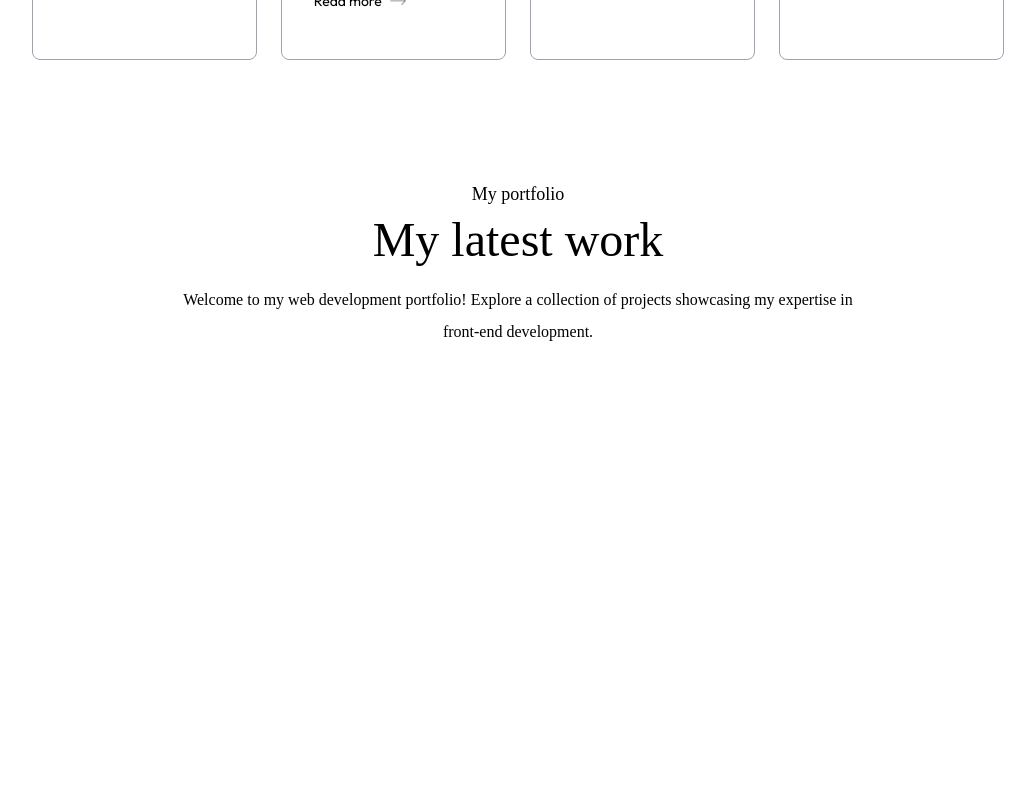
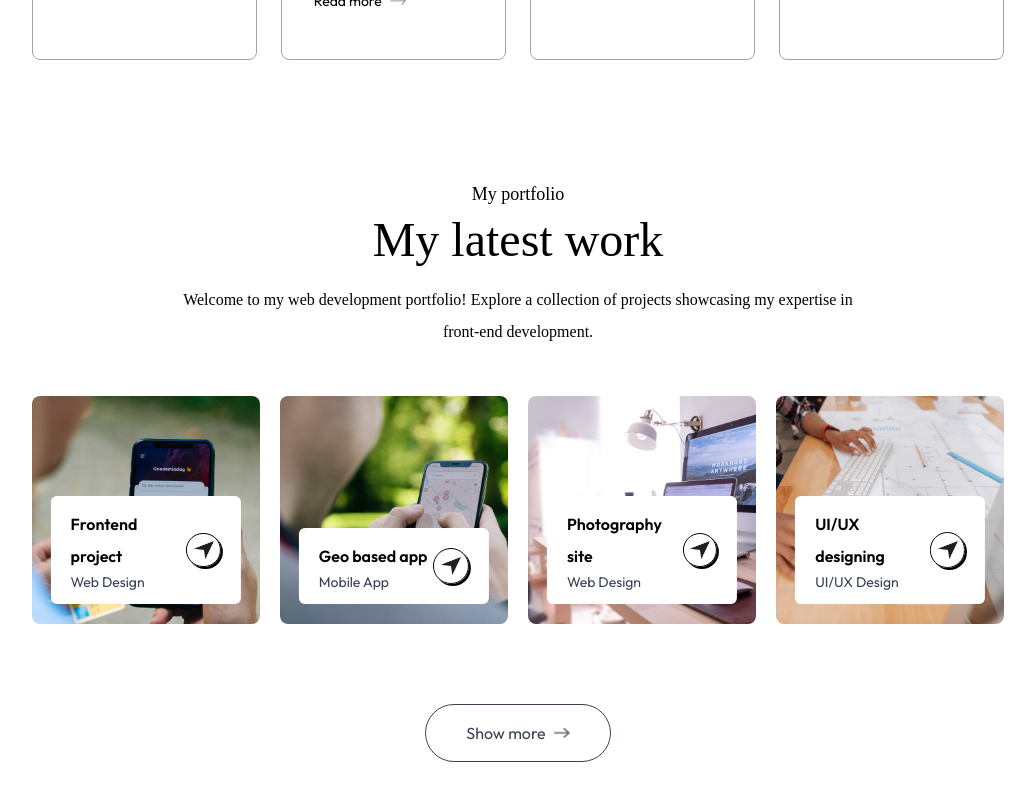
Before and after one commit to chandan-16/chandan-gautam, a Next.js app: page / in a window 1280 px wide. Shown: the part 2279-3079 px from the top of the page, without its empty margins (122-1157 px from the left). Before the commit the page ends 2715 px from the top, so only its background shows below. Built offline with nearby package versions, Linux system fonts and the light colour scheme; a web font is replaced by a local one.

Commit message:
Added the project card in the work components and styled it using both inline css and tailwind css

```diff
--- a/components/Work.jsx
+++ b/components/Work.jsx
@@ -1,3 +1,6 @@
+import { assets, workData } from "@/assets/assets"
+import Image from "next/image"
+
 const Work = () => {
   return (
     <div id="work" className="w-full px-[12%] py-10 scroll-mt-20 mx-auto">
@@ -6,6 +9,25 @@
       <p className="text-center max-w-2xl mx-auto mt-5 mb-12 font-Ovo">
         Welcome to my web development portfolio! Explore a collection of projects showcasing my expertise in front-end development.
       </p>
+
+        <div className="grid grid-cols-auto my-10 gap-5">
+            {
+                workData.map((project, index) => (
+                    <div key={index} className="aspect-square bg-no-repeat bg-cover bg-center rounded-lg cursor-pointer group relative" style={{backgroundImage: `url(${project.bgImage})`}}>
+                        <div className="bg-white w-10/12 rounded-md absolute bottom-5 left-1/2 -translate-x-1/2 py-3 px-5 flex items-center justify-between duration-500 group-hover:bottom-7 z-50">
+                            <div>
+                                <h2 className="font-semibold">{project.title}</h2>
+                                <p className="text-sm text-gray-700">{project.description}</p>
+                            </div>
+                            <div className="border rounded-full border-black w-9 aspect-square flex items-center justify-center shadow-[2px_2px_0_#000] group-hover:bg-lime-300 transition">
+                                <Image src={assets.send_icon} alt="" className="w-5" />
+                            </div>
+                        </div>
+                    </div>
+                ))
+            }
+        </div>
+        <a href="" className="w-max flex items-center justify-center gap-2 text-gray-700 border-[0.5px] border-gray-700 rounded-full py-3 px-10 mx-auto my-20 hover:bg-lightHover duration-500">Show more <Image src={assets.right_arrow_bold} alt="right arrow" className="w-4" /> </a>
     </div>
   )
 }
```
